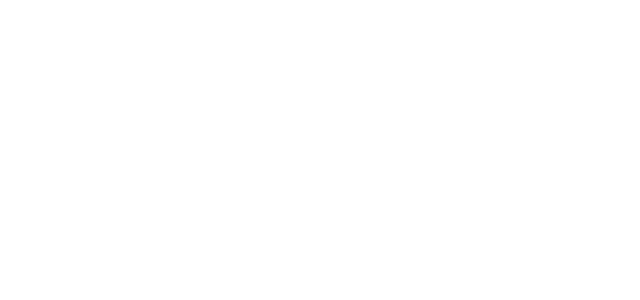
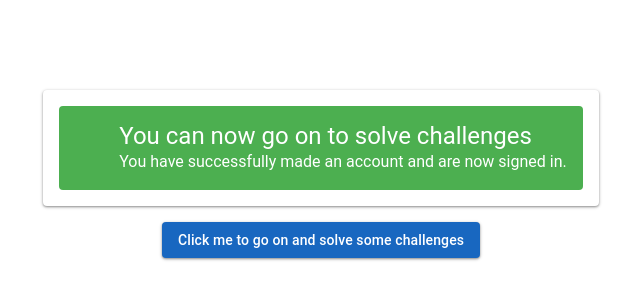
Before and after one commit to Mario0703/FullStack-Coding-Problem-Solving-Service, a Vue app in the folder frontend/: page /confirm-signup in a window 1280 px wide. Before the commit this address had no page. Shown: the part 226-526 px from the top of the page, without its empty margins (319-959 px from the left). Built offline with nearby package versions, Linux system fonts and the light colour scheme; the HTML template or start-up script is replaced by a standard one.

Commit message:
Add confirmation and challenge pages, update routing in user signup

```diff
--- /dev/null
+++ b/frontend/src/components/ChallangePage.vue
@@ -0,0 +1,11 @@
+<script setup lang="ts">
+
+</script>
+
+<template>
+<p>This is the challange page</p>
+</template>
+
+<style scoped>
+
+</style>
--- a/frontend/src/components/UserSignup.vue
+++ b/frontend/src/components/UserSignup.vue
@@ -1,6 +1,7 @@
 <script setup lang="ts">
 
 import {ref} from "vue";
+import router from "@/router";
 
 const name = ref("");
 const email = ref("");
@@ -41,6 +42,7 @@ async function sendUserData() {
 
   const savedUser = await response.json()
   console.log(savedUser)
+  router.push({ name: 'confirmSignup' })
 }
 
 function inputsMatch(input: string, confirmation: string): boolean {
@@ -72,7 +74,7 @@ function canSubmit(): boolean {
 
 <template>
   <v-container style="display: flex; align-items: center; justify-content: center;">
-    <v-form @submit. class="signup-form" @submit.prevent="sendUserData">
+    <v-form class="signup-form" @submit.prevent="sendUserData">
       <h1>Create your account</h1>
       <p>Sign up to start solving coding challenges.</p>
 
--- /dev/null
+++ b/frontend/src/components/confirmSignUp.vue
@@ -0,0 +1,33 @@
+<script setup lang="ts">
+import { useRouter } from 'vue-router'
+const router = useRouter()
+
+function SenderUserToChallenge() {
+  router.push({ name: 'challenges' })
+}
+
+</script>
+
+<template>
+  <v-container class="d-flex flex-column align-center justify-center" style="min-height: 100vh;">
+    <v-card class="pa-4 text-center">
+      <v-alert
+        title="You can now go on to solve challenges"
+        text="You have successfully made an account and are now signed in."
+        type="success"
+      />
+    </v-card>
+
+    <v-btn
+      color="primary"
+      class="mt-4"
+      @click="SenderUserToChallenge"
+    >
+      Click me to go on and solve some challenges
+    </v-btn>
+  </v-container>
+</template>
+
+<style scoped>
+
+</style>
--- a/frontend/src/router/index.ts
+++ b/frontend/src/router/index.ts
@@ -1,6 +1,8 @@
 import { createRouter, createWebHistory } from 'vue-router'
 import UserSignup from '../components/UserSignup.vue'
 import LandingPage from "@/components/landingPage.vue";
+import ChallangePage from "@/components/ChallangePage.vue";
+import ConfirmSignUp from "@/components/confirmSignUp.vue";
 
 const router = createRouter({
   history: createWebHistory(import.meta.env.BASE_URL),
@@ -13,6 +15,14 @@ const router = createRouter({
        path: '/',
        name: 'home',
        component: LandingPage,
+    }, {
+      path: '/challenges',
+      name: 'challenges',
+      component: ChallangePage,
+    }, {
+      path: '/confirm-signup',
+      name: 'confirmSignup',
+      component: ConfirmSignUp,
     }
   ],
 })
```
